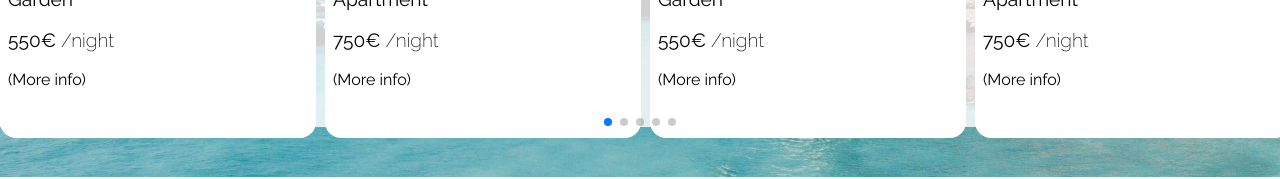
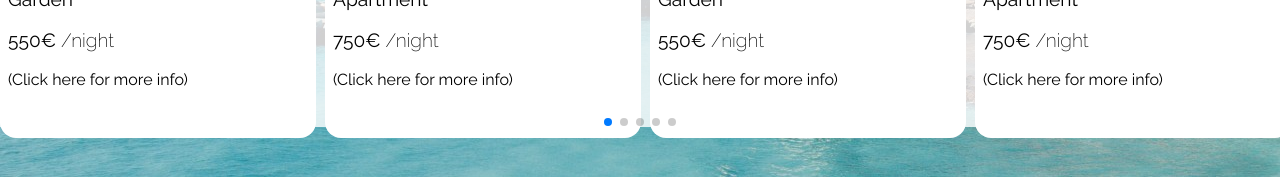
Before and after one commit to MohamedAmarPro/Hackathon-1-new, a React (Vite) app in the folder Frontend/: page / in a window 1280 px wide. Shown: the part 573-752 px from the top of the page. Built offline with nearby package versions, Linux system fonts and the light colour scheme.

Commit message:
modal in progress

```diff
--- a/Frontend/src/components/appartmentCard/infosModal/InfosModal.jsx
+++ b/Frontend/src/components/appartmentCard/infosModal/InfosModal.jsx
@@ -33,7 +33,7 @@ export default function InfosModal({ appartment }) {
         type="button"
         onClick={handleClickOpen}
       >
-        &#40;More info&#41;
+        &#40;Click here for more info&#41;
       </button>
       <BootstrapDialog
         onClose={handleClose}
```
